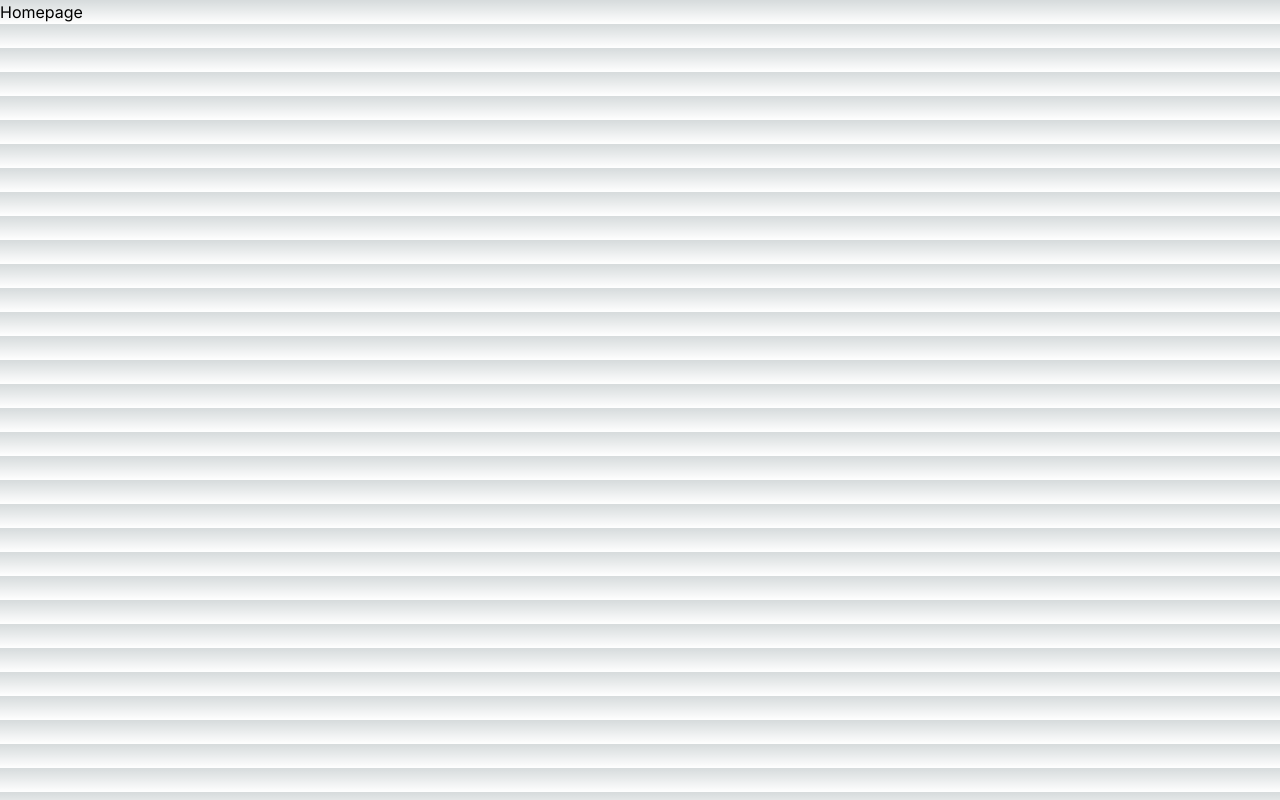
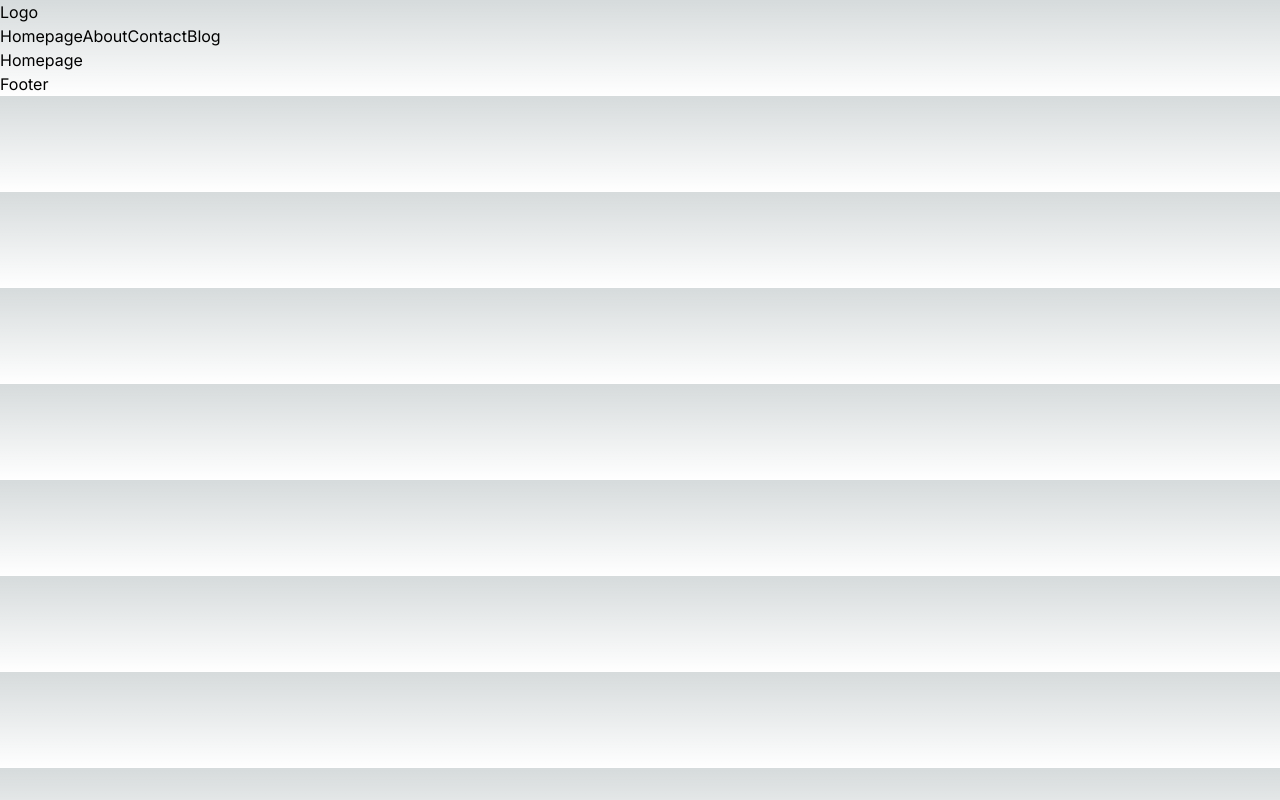
Before and after one commit to Fr0stm0urn3/cloudy, a Next.js app: page / in a window 1280 px wide. Built offline with nearby package versions, Linux system fonts and the light colour scheme.

Commit message:
Navbar & Footer files, not-found loading error pages

```diff
--- /dev/null
+++ b/src/app/error.jsx
@@ -0,0 +1,7 @@
+"use client"
+
+const Error = () => {
+  return <div>Error</div>
+}
+
+export default Error
--- a/src/app/layout.js
+++ /dev/null
@@ -1,17 +0,0 @@
-import { Inter } from "next/font/google";
-import "./globals.css";
-
-const inter = Inter({ subsets: ["latin"] });
-
-export const metadata = {
-  title: "Create Next App",
-  description: "Generated by create next app",
-};
-
-export default function RootLayout({ children }) {
-  return (
-    <html lang="en">
-      <body className={inter.className}>{children}</body>
-    </html>
-  );
-}
--- /dev/null
+++ b/src/app/layout.jsx
@@ -0,0 +1,24 @@
+import Navbar from "@/components/navbar/Navbar"
+import Footer from "@/components/footer/Footer"
+
+import { Inter } from "next/font/google"
+import "./globals.css"
+
+const inter = Inter({ subsets: ["latin"] })
+
+export const metadata = {
+  title: "Create Next App",
+  description: "Generated by create next app",
+}
+
+export default function RootLayout({ children }) {
+  return (
+    <html lang="en">
+      <body className={inter.className}>
+        <Navbar />
+        {children}
+        <Footer />
+      </body>
+    </html>
+  )
+}
--- /dev/null
+++ b/src/app/loading.jsx
@@ -0,0 +1,5 @@
+const Loading = () => {
+  return <div>Loading</div>
+}
+
+export default Loading
--- /dev/null
+++ b/src/app/not-found.jsx
@@ -0,0 +1,13 @@
+import Link from "next/link"
+
+const NotFound = () => {
+  return (
+    <div>
+      <h2>Not Found</h2>
+      <p>Sorry, the page you are looking for does not exit.</p>
+      <Link href={"/"}>Back To Home</Link>
+    </div>
+  )
+}
+
+export default NotFound
--- /dev/null
+++ b/src/components/footer/Footer.jsx
@@ -0,0 +1,5 @@
+const Footer = () => {
+  return <div>Footer</div>
+}
+
+export default Footer
--- /dev/null
+++ b/src/components/navbar/Navbar.jsx
@@ -0,0 +1,15 @@
+import Link from "next/link"
+import Links from "./links/Links"
+
+const Navbar = () => {
+  return (
+    <div>
+      <div>Logo</div>
+      <div>
+        <Links />
+      </div>
+    </div>
+  )
+}
+
+export default Navbar
--- /dev/null
+++ b/src/components/navbar/links/Links.jsx
@@ -0,0 +1,34 @@
+import Link from "next/link"
+
+const Links = () => {
+  const links = [
+    {
+      title: "Homepage",
+      path: "/",
+    },
+    {
+      title: "About",
+      path: "/about",
+    },
+    {
+      title: "Contact",
+      path: "/contact",
+    },
+    {
+      title: "Blog",
+      path: "/blog",
+    },
+  ]
+
+  return (
+    <div>
+      {links.map((link, i) => (
+        <Link key={i} href={link.path}>
+          {link.title}
+        </Link>
+      ))}
+    </div>
+  )
+}
+
+export default Links
```
